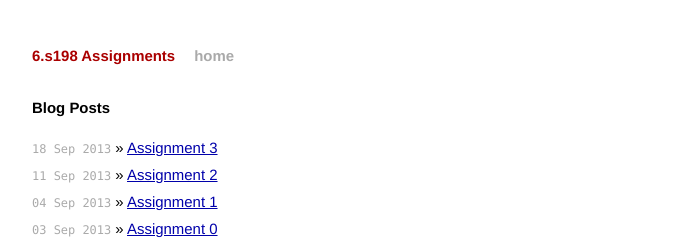
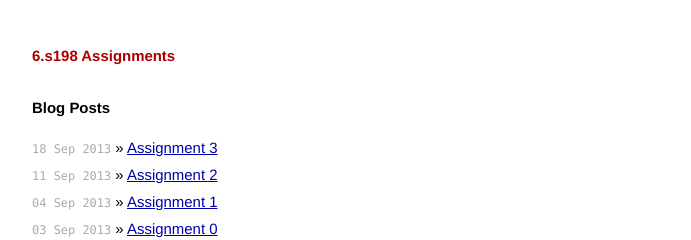
Before and after one commit to ankushg/6.s198, a Jekyll site: the page built from index.html, in a window 1280 px wide. Shown: the top 240 px of the page, without its empty margins (294-985 px from the left). Built offline with Jekyll 4.4.1, drawn with Linux system fonts in a browser that asks for light colours; Markdown is read by kramdown in place of the engine named in the settings.

```diff
--- a/_config.yml
+++ b/_config.yml
@@ -1,4 +1,4 @@
-name: 6.s198 Assignments
+name: "6.s198 Assignments"
 markdown: redcarpet
 pygments: true
-baseurl: /6.s198
+baseurl: "/6.s198"
--- a/_layouts/default.html
+++ b/_layouts/default.html
@@ -18,7 +18,6 @@
         <div class="site">
           <div class="header">
             <h1 class="title"><a href="/">{{ site.name }}</a></h1>
-            <a class="extra" href="/">home</a>
           </div>
 
           {{ content }}
--- a/_layouts/post.html
+++ b/_layouts/post.html
@@ -1,7 +1,7 @@
 ---
 layout: default
 ---
-<h2>{{ page.title }}</h2>
+<h1>{{ page.title }}</h1>
 <p class="meta">{{ page.date | date_to_string }}</p>
 
 <div class="post">
--- a/index.html
+++ b/index.html
@@ -7,7 +7,7 @@ title: 6.s198 AppInventor Shenanigans
   <h1>Blog Posts</h1>
   <ul class="posts">
     {% for post in site.posts %}
-      <li><span>{{ post.date | date_to_string }}</span> &raquo; <a href="{{ post.url }}">{{ post.title }}</a></li>
+      <li><span>{{ post.date | date_to_string }}</span> &raquo; <a href="{{ site.baseurl }}{{ post.url }}">{{ post.title }}</a></li>
     {% endfor %}
   </ul>
 </div>
```
